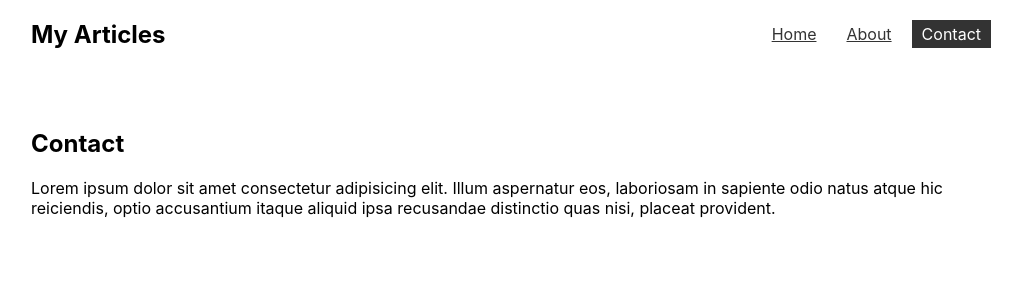
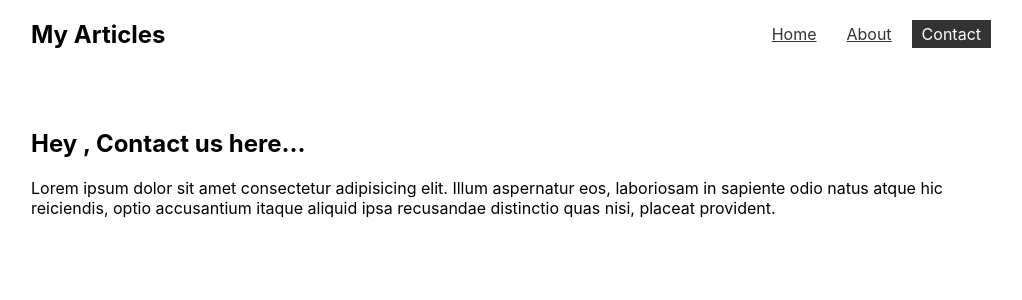
Before and after one commit to Alan114/multipage-site, a React (Create React App) app: page /contact in a window 1280 px wide. Shown: the top 300 px of the page, without its empty margins (129-1151 px from the left). Built offline with nearby package versions, Linux system fonts and the light colour scheme.

Commit message:
Getting query parameter with useLocation().search and then using URLSearchParams to use the get method on it

```diff
--- a/src/pages/Contact.js
+++ b/src/pages/Contact.js
@@ -1,9 +1,16 @@
 import React from "react";
+import { useLocation } from "react-router-dom";
 
 const Contact = () => {
+  const queryString = useLocation().search;
+  console.log(queryString);
+
+  const queryParams = new URLSearchParams(queryString);
+  const name = queryParams.get("name");
+
   return (
     <div>
-      <h2>Contact</h2>
+      <h2>Hey {name}, Contact us here...</h2>
       <p>
         Lorem ipsum dolor sit amet consectetur adipisicing elit. Illum
         aspernatur eos, laboriosam in sapiente odio natus atque hic reiciendis,
```
